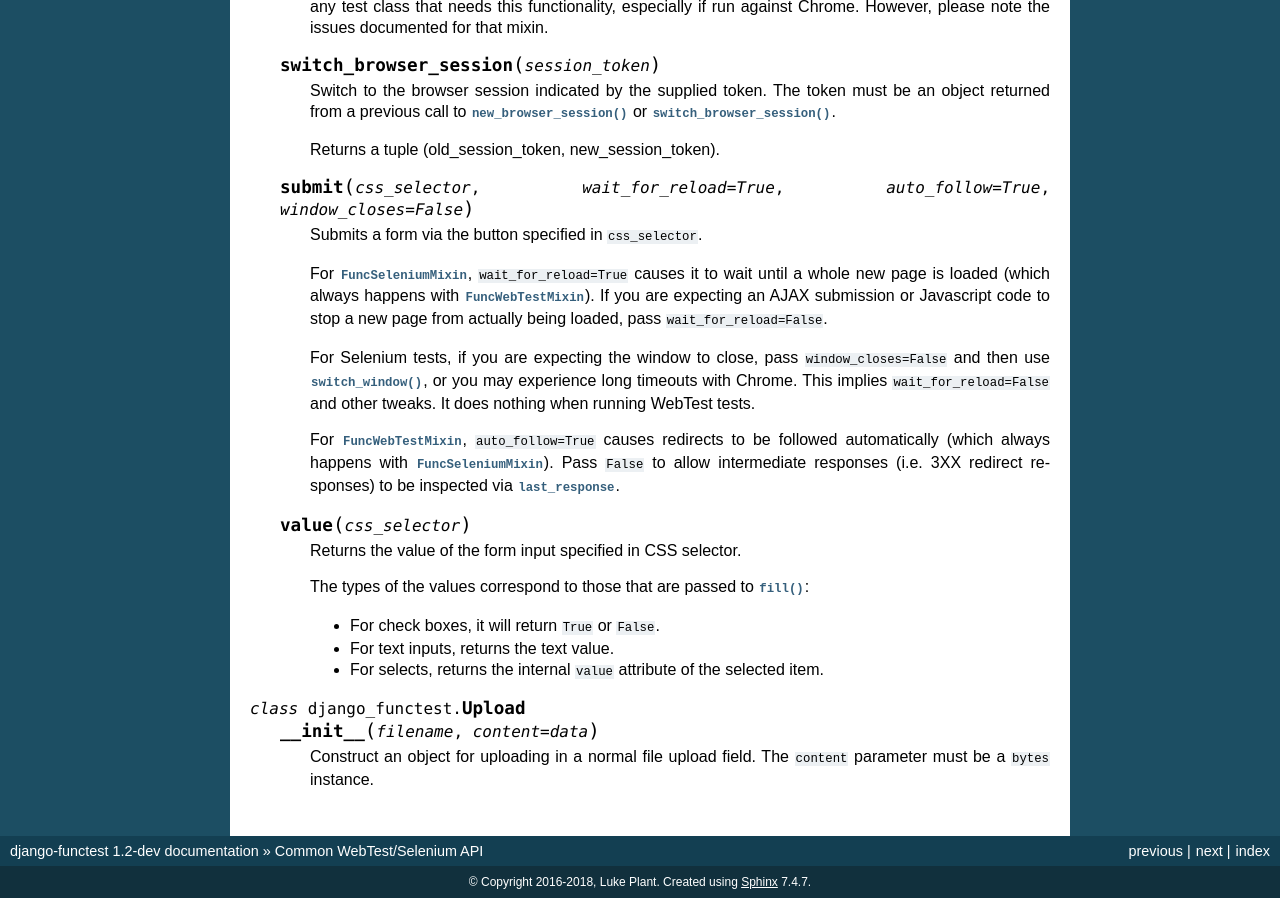
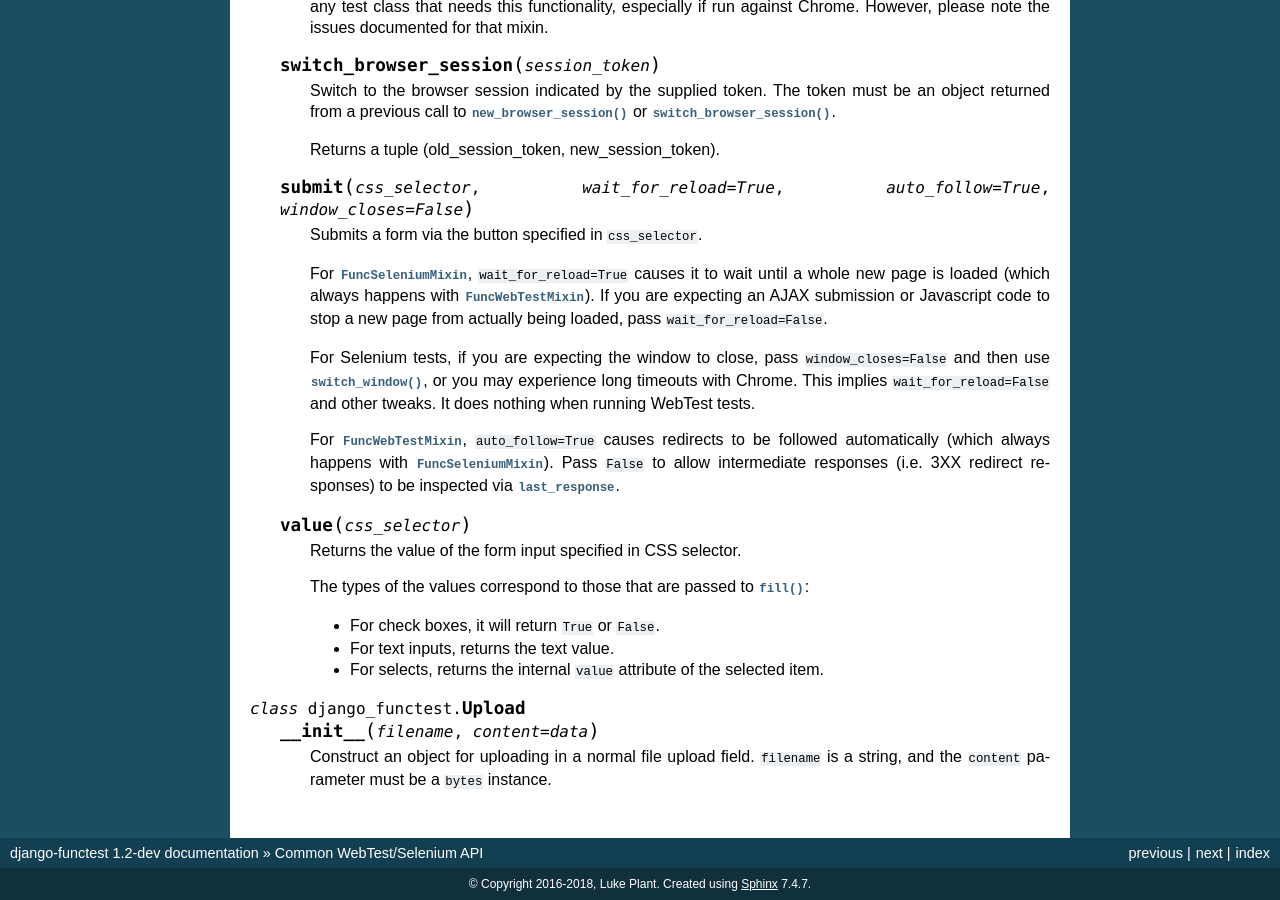
Before and after one commit to django-functest/django-functest, a Sphinx documentation site: the page built from docs/common.rst, in a window 1280 px wide and 900 px high, scrolled down 2398 px. Built offline with Sphinx 7.4.7, drawn with Linux system fonts in a browser that asks for light colours.

```diff
--- a/docs/common.rst
+++ b/docs/common.rst
@@ -201,5 +201,6 @@ followed the same pattern.
 
    .. method:: __init__(filename, content=data)
 
-      Construct an object for uploading in a normal file upload field. The
-      ``content`` parameter must be a ``bytes`` instance.
+      Construct an object for uploading in a normal file upload field.
+      ``filename`` is a string, and the ``content`` parameter must be a
+      ``bytes`` instance.
```
